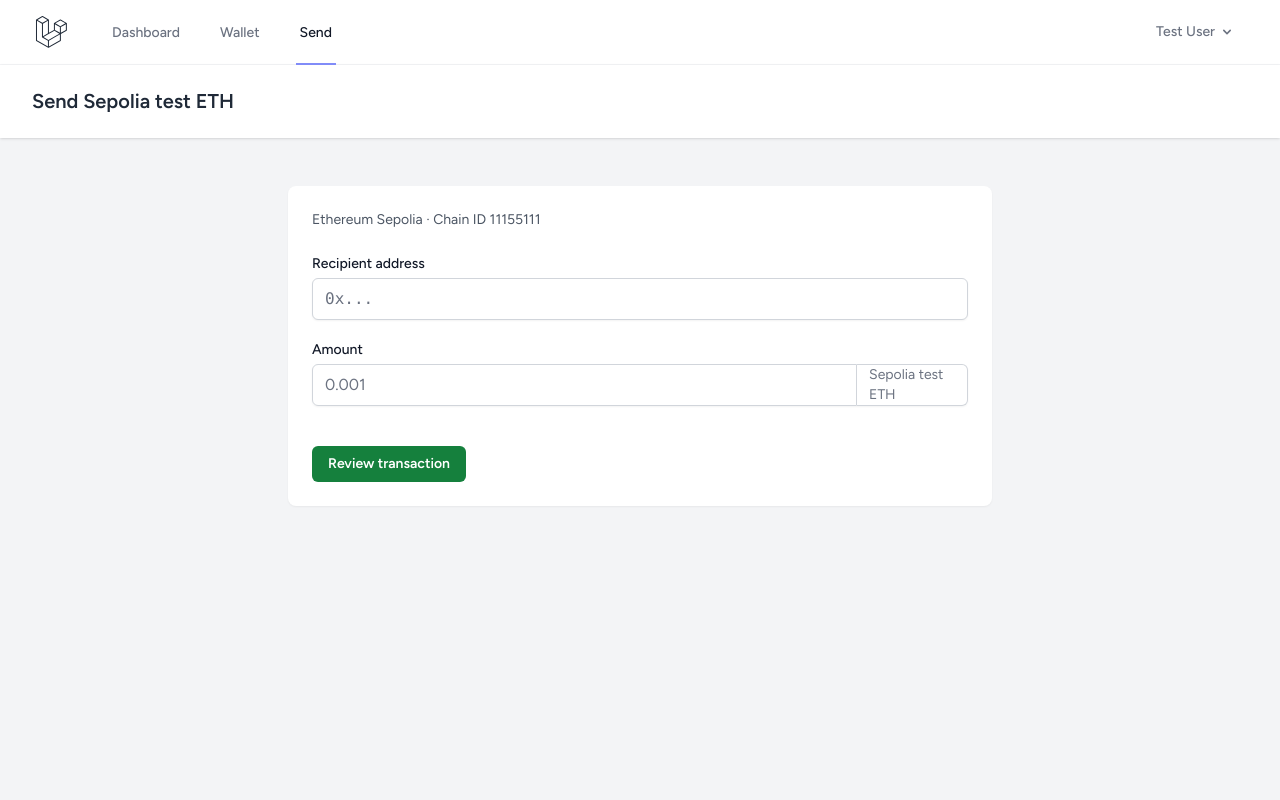
After one commit to Jay-kod/grovekeywallet, a Laravel app: page /transactions/create in a window 1280 px wide. The commit adds this page. Run offline with Laravel 12, Linux system fonts and the light colour scheme; a user stored in the database is signed in; data comes from the database, SQL or seed files in the repository; tables that the repository leaves empty hold one stand-in row (values such as "Sample post"); style sheets or scripts are compiled from the project's sources; parts of the project's set-up code (start-up, migrations or seed data) failed here and were passed over.

Commit message:
Implement Phase 4 transaction submission
Add transaction review, precision-safe ETH conversion, browser-wallet signing, hash persistence and ownership tests.\n\nCo-authored-by: Copilot <223556219+Copilot@users.noreply.github.com>

```diff
--- /dev/null
+++ b/app/Http/Controllers/TransactionController.php
@@ -0,0 +1,60 @@
+<?php
+
+namespace App\Http\Controllers;
+
+use Illuminate\Http\Request;
+use Illuminate\Validation\Rule;
+
+class TransactionController extends Controller
+{
+    public function create(Request $request)
+    {
+        $walletProfiles = $request->user()->walletProfiles()->latest()->get();
+
+        abort_if($walletProfiles->isEmpty(), 409, 'Connect a Sepolia wallet before preparing a transaction.');
+
+        return view('transactions.create', compact('walletProfiles'));
+    }
+
+    public function store(Request $request)
+    {
+        $validated = $request->validate([
+            'wallet_profile_id' => ['required', 'integer'],
+            'from_address' => ['required', 'string', 'regex:/^0x[a-fA-F0-9]{40}$/'],
+            'to_address' => ['required', 'string', 'regex:/^0x[a-fA-F0-9]{40}$/'],
+            'amount_wei' => ['required', 'regex:/^[1-9][0-9]*$/'],
+            'transaction_hash' => ['required', 'string', 'regex:/^0x[a-fA-F0-9]{64}$/', 'unique:transaction_records,transaction_hash'],
+            'chain_id' => ['required', 'integer', Rule::in([11155111])],
+            'gas_limit' => ['nullable', 'regex:/^[0-9]+$/'],
+            'gas_price_wei' => ['nullable', 'regex:/^[0-9]+$/'],
+        ]);
+
+        $profile = $request->user()->walletProfiles()->findOrFail($validated['wallet_profile_id']);
+
+        abort_unless(
+            strtolower($profile->address) === strtolower($validated['from_address']),
+            403,
+            'The transaction sender must match the connected wallet.',
+        );
+
+        $record = $profile->transactionRecords()->create([
+            'transaction_hash' => strtolower($validated['transaction_hash']),
+            'from_address' => strtolower($validated['from_address']),
+            'to_address' => strtolower($validated['to_address']),
+            'amount_wei' => $validated['amount_wei'],
+            'network_name' => 'Sepolia',
+            'chain_id' => 11155111,
+            'gas_limit' => $validated['gas_limit'] ?? null,
+            'gas_price_wei' => $validated['gas_price_wei'] ?? null,
+            'status' => 'submitted',
+            'submitted_at' => now(),
+        ]);
+
+        return response()->json([
+            'message' => 'Transaction submitted. Confirmation is not yet known.',
+            'transaction_id' => $record->id,
+            'transaction_hash' => $record->transaction_hash,
+            'status' => $record->status,
+        ], 201);
+    }
+}
--- a/app/Models/WalletProfile.php
+++ b/app/Models/WalletProfile.php
@@ -29,4 +29,9 @@ class WalletProfile extends Model
     {
         return $this->belongsTo(User::class);
     }
+
+    public function transactionRecords()
+    {
+        return $this->hasMany(TransactionRecord::class);
+    }
 }
--- a/resources/js/app.js
+++ b/resources/js/app.js
@@ -182,17 +182,6 @@ if (walletRoot) {
                 method: 'wallet_switchEthereumChain',
                 params: [{ chainId: '0xaa36a7' }],
             });
-
-            refreshBalanceButton?.addEventListener('click', async () => {
-                const injected = provider();
-                if (!injected) {
-                    setBalanceUnknown('Not connected');
-                    return;
-                }
-
-                const accounts = await injected.request({ method: 'eth_accounts' }).catch(() => []);
-                await refreshBalance(accounts[0]);
-            });
         } catch (error) {
             if (error?.code === 4902) {
                 try {
@@ -215,6 +204,17 @@ if (walletRoot) {
                 setStatus(error.message || 'Unable to switch network.', 'error');
             }
         }
+    });
+
+    refreshBalanceButton?.addEventListener('click', async () => {
+        const injected = provider();
+        if (!injected) {
+            setBalanceUnknown('Not connected');
+            return;
+        }
+
+        const accounts = await injected.request({ method: 'eth_accounts' }).catch(() => []);
+        await refreshBalance(accounts[0]);
     });
 
     provider()?.on?.('accountsChanged', (accounts) => refreshWallet(accounts));
@@ -241,3 +241,183 @@ if (walletRoot) {
 
     refreshWallet();
 }
+
+const transactionRoot = document.querySelector('#transaction-root');
+
+if (transactionRoot) {
+    const recipientInput = transactionRoot.querySelector('#recipient');
+    const amountInput = transactionRoot.querySelector('#amount');
+    const statusOutput = transactionRoot.querySelector('#transaction-status');
+    const reviewButton = transactionRoot.querySelector('#review-transaction');
+    const reviewPanel = transactionRoot.querySelector('#transaction-review');
+    const approveButton = transactionRoot.querySelector('#approve-transaction');
+    const resultPanel = transactionRoot.querySelector('#transaction-result');
+    const resultStatus = transactionRoot.querySelector('#transaction-result-status');
+    const explorerLink = transactionRoot.querySelector('#transaction-explorer');
+    const csrfToken = document.querySelector('meta[name="csrf-token"]')?.content;
+    const walletProfiles = JSON.parse(transactionRoot.dataset.walletProfiles || '[]');
+
+    let prepared = null;
+
+    function setTransactionStatus(message) {
+        statusOutput.textContent = message;
+    }
+
+    function ethToWei(value) {
+        const match = /^([0-9]+)(?:\.([0-9]{1,18}))?$/.exec(value.trim());
+        if (!match) throw new Error('Enter a valid ETH amount with no more than 18 decimal places.');
+
+        const whole = match[1];
+        const fraction = (match[2] || '').padEnd(18, '0');
+        return (BigInt(whole) * 1000000000000000000n + BigInt(fraction || '0')).toString();
+    }
+
+    function weiToDisplay(wei) {
+        const divisor = 1000000000000000000n;
+        const value = BigInt(wei);
+        const whole = value / divisor;
+        const fraction = (value % divisor).toString().padStart(18, '0').replace(/0+$/, '').slice(0, 6);
+        return fraction ? `${whole}.${fraction} ETH` : `${whole} ETH`;
+    }
+
+    async function persistTransaction(payload) {
+        const response = await fetch(transactionRoot.dataset.recordUrl, {
+            method: 'POST',
+            headers: {
+                'Accept': 'application/json',
+                'Content-Type': 'application/json',
+                'X-CSRF-TOKEN': csrfToken,
+            },
+            body: JSON.stringify(payload),
+        });
+
+        if (!response.ok) {
+            const body = await response.json().catch(() => ({}));
+            throw new Error(body.message || 'The submitted transaction could not be recorded.');
+        }
+
+        return response.json();
+    }
+
+    reviewButton?.addEventListener('click', async () => {
+        const injected = window.ethereum;
+        if (!injected) {
+            setTransactionStatus('No compatible browser wallet was detected.');
+            return;
+        }
+
+        try {
+            const recipient = recipientInput.value.trim();
+            if (!/^0x[a-fA-F0-9]{40}$/.test(recipient)) {
+                throw new Error('Enter a valid 42-character Ethereum recipient address.');
+            }
+
+            const amountWei = ethToWei(amountInput.value);
+            if (BigInt(amountWei) <= 0n) throw new Error('Amount must be greater than zero.');
+
+            const hexChainId = await injected.request({ method: 'eth_chainId' });
+            if (Number.parseInt(hexChainId, 16) !== 11155111) {
+                throw new Error('Switch the browser wallet to Ethereum Sepolia before preparing a transaction.');
+            }
+
+            const accounts = await injected.request({ method: 'eth_accounts' });
+            if (!accounts.length) throw new Error('Connect the browser wallet before preparing a transaction.');
+
+            const from = accounts[0];
+            const profile = walletProfiles.find((item) => item.address.toLowerCase() === from.toLowerCase());
+            if (!profile) throw new Error('The connected wallet is not linked to this application account.');
+
+            let gasLimit = null;
+            let gasPrice = null;
+            let estimatedFeeText = 'Unavailable';
+
+            try {
+                gasLimit = await injected.request({
+                    method: 'eth_estimateGas',
+                    params: [{ from, to: recipient, value: `0x${BigInt(amountWei).toString(16)}` }],
+                });
+                gasPrice = await injected.request({ method: 'eth_gasPrice' });
+                const fee = BigInt(gasLimit) * BigInt(gasPrice);
+                estimatedFeeText = weiToDisplay(fee.toString());
+            } catch {
+                estimatedFeeText = 'Unavailable';
+            }
+
+            const balanceHex = await injected.request({ method: 'eth_getBalance', params: [from, 'latest'] });
+            const balance = BigInt(balanceHex);
+            const totalRequired = BigInt(amountWei) + (gasLimit && gasPrice ? BigInt(gasLimit) * BigInt(gasPrice) : 0n);
+            if (totalRequired > balance) {
+                throw new Error('Insufficient Sepolia test ETH for the amount and estimated network fee.');
+            }
+
+            prepared = {
+                wallet_profile_id: profile.id,
+                from_address: from,
+                to_address: recipient,
+                amount_wei: amountWei,
+                chain_id: 11155111,
+                gas_limit: gasLimit ? BigInt(gasLimit).toString() : null,
+                gas_price_wei: gasPrice ? BigInt(gasPrice).toString() : null,
+            };
+
+            transactionRoot.querySelector('#review-from').textContent = from;
+            transactionRoot.querySelector('#review-to').textContent = recipient;
+            transactionRoot.querySelector('#review-amount').textContent = `${weiToDisplay(amountWei)} / ${amountWei} wei`;
+            transactionRoot.querySelector('#review-fee').textContent = estimatedFeeText;
+            reviewPanel.hidden = false;
+            resultPanel.hidden = true;
+            setTransactionStatus('Transaction details reviewed. Awaiting wallet approval.');
+        } catch (error) {
+            prepared = null;
+            reviewPanel.hidden = true;
+            setTransactionStatus(error.message || 'Unable to prepare the transaction.');
+        }
+    });
+
+    approveButton?.addEventListener('click', async () => {
+        if (!prepared) return;
+
+        const injected = window.ethereum;
+        if (!injected) {
+            setTransactionStatus('Browser wallet is no longer available.');
+            return;
+        }
+
+        try {
+            setTransactionStatus('Confirm or reject the transaction in your browser wallet.');
+
+            const transactionParameters = {
+                from: prepared.from_address,
+                to: prepared.to_address,
+                value: `0x${BigInt(prepared.amount_wei).toString(16)}`,
+            };
+            if (prepared.gas_limit) transactionParameters.gas = `0x${BigInt(prepared.gas_limit).toString(16)}`;
+
+            const transactionHash = await injected.request({
+                method: 'eth_sendTransaction',
+                params: [transactionParameters],
+            });
+
+            if (!/^0x[a-fA-F0-9]{64}$/.test(transactionHash)) {
+                throw new Error('The wallet returned an invalid transaction hash.');
+            }
+
+            const result = await persistTransaction({
+                ...prepared,
+                transaction_hash: transactionHash,
+            });
+
+            resultPanel.hidden = false;
+            resultStatus.textContent = `Submitted. Transaction hash: ${result.transaction_hash}. Confirmation is pending.`;
+            explorerLink.href = `https://sepolia.etherscan.io/tx/${result.transaction_hash}`;
+            explorerLink.hidden = false;
+            setTransactionStatus('Transaction submitted. It is not confirmed until receipt verification.');
+        } catch (error) {
+            if (error?.code === 4001) {
+                setTransactionStatus('Transaction approval was rejected. No transaction was submitted.');
+            } else {
+                setTransactionStatus(error.message || 'Transaction submission failed.');
+            }
+        }
+    });
+}
--- a/resources/views/layouts/navigation.blade.php
+++ b/resources/views/layouts/navigation.blade.php
@@ -17,6 +17,9 @@
                     </x-nav-link>
                     <x-nav-link :href="route('wallet.index')" :active="request()->routeIs('wallet.*')">
                         {{ __('Wallet') }}
+                    </x-nav-link>
+                    <x-nav-link :href="route('transactions.create')" :active="request()->routeIs('transactions.*')">
+                        {{ __('Send') }}
                     </x-nav-link>
                 </div>
             </div>
@@ -76,6 +79,9 @@
             <x-responsive-nav-link :href="route('wallet.index')" :active="request()->routeIs('wallet.*')">
                 {{ __('Wallet') }}
             </x-responsive-nav-link>
+            <x-responsive-nav-link :href="route('transactions.create')" :active="request()->routeIs('transactions.*')">
+                {{ __('Send') }}
+            </x-responsive-nav-link>
         </div>
 
         <!-- Responsive Settings Options -->
--- /dev/null
+++ b/resources/views/transactions/create.blade.php
@@ -0,0 +1,81 @@
+<x-app-layout>
+    <x-slot name="header">
+        <h2 class="font-semibold text-xl text-gray-800 dark:text-gray-200 leading-tight">
+            {{ __('Send Sepolia test ETH') }}
+        </h2>
+    </x-slot>
+
+    <div id="transaction-root"
+         data-record-url="{{ route('transactions.store') }}"
+         data-wallet-profiles='@json($walletProfiles->map(fn ($wallet) => ["id" => $wallet->id, "address" => $wallet->address]))'
+         class="py-12">
+        <div class="max-w-3xl mx-auto px-4 sm:px-6 lg:px-8 space-y-6">
+            <section class="bg-white dark:bg-gray-800 shadow-sm sm:rounded-lg">
+                <div class="p-6 text-gray-900 dark:text-gray-100">
+                    <p class="text-sm text-gray-600 dark:text-gray-300">
+                        Ethereum Sepolia · Chain ID 11155111
+                    </p>
+
+                    <div class="mt-6 space-y-5">
+                        <div>
+                            <label for="recipient" class="block text-sm font-medium">{{ __('Recipient address') }}</label>
+                            <input id="recipient" type="text" autocomplete="off"
+                                   class="mt-1 block w-full rounded-md border-gray-300 font-mono shadow-sm dark:border-gray-700 dark:bg-gray-900"
+                                   placeholder="0x..." />
+                        </div>
+
+                        <div>
+                            <label for="amount" class="block text-sm font-medium">{{ __('Amount') }}</label>
+                            <div class="mt-1 flex rounded-md shadow-sm">
+                                <input id="amount" type="text" inputmode="decimal" autocomplete="off"
+                                       class="block w-full rounded-l-md border-gray-300 dark:border-gray-700 dark:bg-gray-900"
+                                       placeholder="0.001" />
+                                <span class="inline-flex items-center rounded-r-md border border-l-0 border-gray-300 px-3 text-sm text-gray-500 dark:border-gray-700">
+                                    Sepolia test ETH
+                                </span>
+                            </div>
+                        </div>
+
+                        <p id="transaction-status" role="status" aria-live="polite" class="text-sm"></p>
+
+                        <button id="review-transaction" type="button"
+                                class="rounded-md bg-green-700 px-4 py-2 text-sm font-semibold text-white hover:bg-green-800 focus:outline-none focus:ring-2 focus:ring-green-300">
+                            {{ __('Review transaction') }}
+                        </button>
+                    </div>
+                </div>
+            </section>
+
+            <section id="transaction-review" hidden class="bg-white dark:bg-gray-800 shadow-sm sm:rounded-lg" aria-labelledby="review-heading">
+                <div class="p-6 text-gray-900 dark:text-gray-100">
+                    <h3 id="review-heading" class="text-lg font-semibold">{{ __('Review and confirm') }}</h3>
+                    <dl class="mt-4 grid gap-3 sm:grid-cols-2">
+                        <div><dt class="text-sm text-gray-500">Network</dt><dd>Ethereum Sepolia · 11155111</dd></div>
+                        <div><dt class="text-sm text-gray-500">Sender</dt><dd id="review-from" class="break-all font-mono text-sm"></dd></div>
+                        <div><dt class="text-sm text-gray-500">Recipient</dt><dd id="review-to" class="break-all font-mono text-sm"></dd></div>
+                        <div><dt class="text-sm text-gray-500">Amount</dt><dd id="review-amount"></dd></div>
+                        <div><dt class="text-sm text-gray-500">Estimated fee</dt><dd id="review-fee">Calculating...</dd></div>
+                    </dl>
+                    <p class="mt-4 text-sm text-gray-600 dark:text-gray-300">
+                        The final approval occurs in your browser wallet. GroveKey will not receive or use your private key.
+                    </p>
+                    <button id="approve-transaction" type="button"
+                            class="mt-6 rounded-md bg-green-700 px-4 py-2 text-sm font-semibold text-white hover:bg-green-800">
+                        {{ __('Confirm in wallet') }}
+                    </button>
+                </div>
+            </section>
+
+            <section id="transaction-result" hidden class="bg-white dark:bg-gray-800 shadow-sm sm:rounded-lg">
+                <div class="p-6 text-gray-900 dark:text-gray-100">
+                    <h3 class="text-lg font-semibold">{{ __('Submission result') }}</h3>
+                    <p id="transaction-result-status" class="mt-2 text-sm"></p>
+                    <a id="transaction-explorer" target="_blank" rel="noopener" hidden
+                       class="mt-4 inline-block text-sm font-semibold text-green-700 underline dark:text-green-300">
+                        View on Sepolia block explorer
+                    </a>
+                </div>
+            </section>
+        </div>
+    </div>
+</x-app-layout>
--- a/routes/web.php
+++ b/routes/web.php
@@ -1,6 +1,7 @@
 <?php
 
 use App\Http\Controllers\ProfileController;
+use App\Http\Controllers\TransactionController;
 use App\Http\Controllers\WalletController;
 use Illuminate\Support\Facades\Route;
 
@@ -19,6 +20,8 @@ Route::middleware('auth')->group(function () {
     Route::get('/wallet', [WalletController::class, 'index'])->name('wallet.index');
     Route::post('/wallet/connect', [WalletController::class, 'store'])->name('wallet.connect');
     Route::delete('/wallet/{walletProfile}', [WalletController::class, 'destroy'])->name('wallet.destroy');
+    Route::get('/transactions/create', [TransactionController::class, 'create'])->name('transactions.create');
+    Route::post('/transactions', [TransactionController::class, 'store'])->name('transactions.store');
 });
 
 Route::middleware(['auth', 'verified', 'admin'])
```
Also changed, not shown: app/Models/TransactionRecord.php (added, +39 -0 lines), database/factories/TransactionRecordFactory.php (added, +33 -0 lines), docs/BUILD_STATUS.md (+10 -3 lines), docs/REPOSITORY_AUDIT.md (+11 -0 lines), tests/Feature/Wallet/TransactionPreparationTest.php (added, +135 -0 lines), database/migrations/2026_11_18_141740_create_transaction_records_table.php (added).
